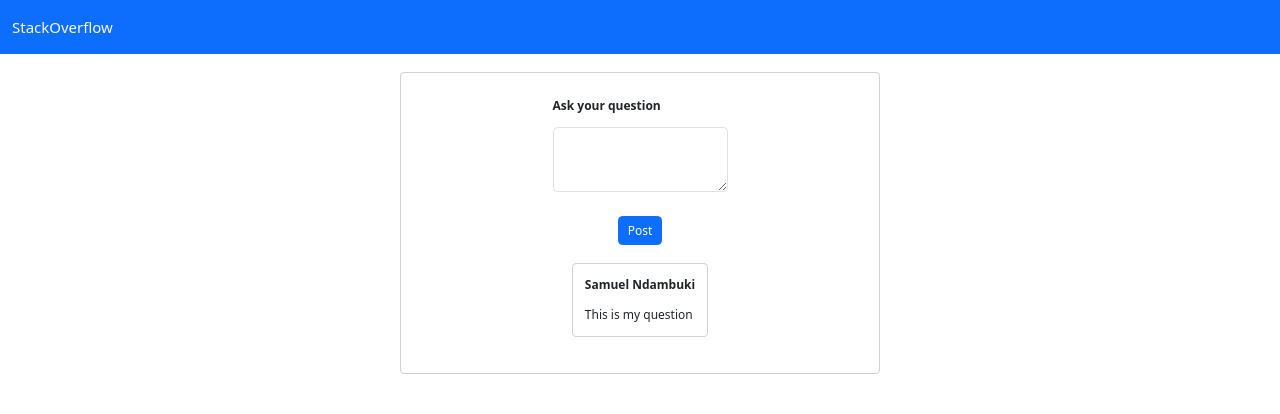
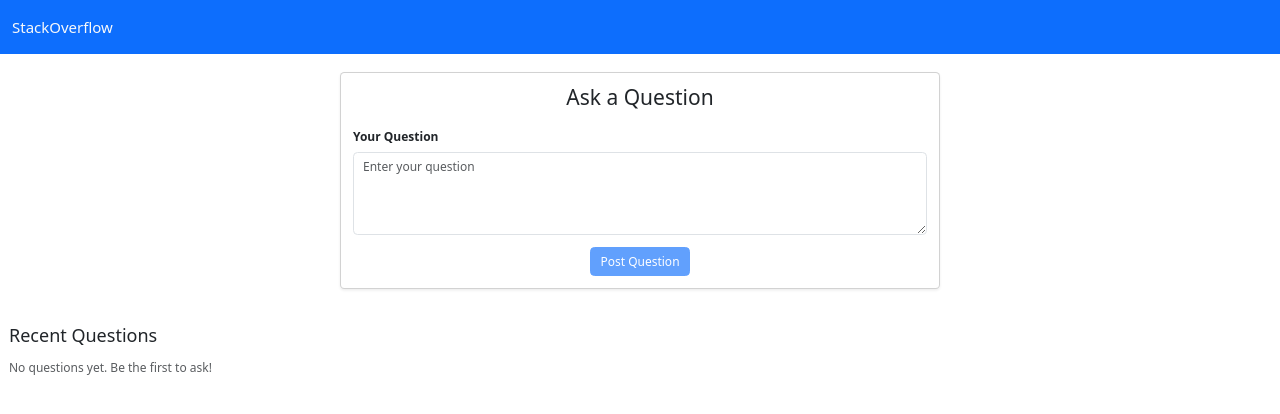
Before and after one commit to samndambuki/stack-overflow, an Angular app: page /home in a window 1280 px wide. Shown: the top 414 px of the page. Built offline with nearby package versions, Linux system fonts and the light colour scheme.

Commit message:
worked on posting a question with minor bugs

```diff
--- a/mock-api/db.json
+++ b/mock-api/db.json
@@ -13,5 +13,16 @@
       "password": "098765"
     }
   ],
-  "questions": []
+  "questions": [
+    {
+      "id": "",
+      "username": "",
+      "question": "what is your favorite programming language?"
+    },
+    {
+      "id": "",
+      "username": "sam",
+      "question": "why is typescript used in angular?"
+    }
+  ]
 }
--- a/src/app/models/question.ts
+++ b/src/app/models/question.ts
@@ -4,5 +4,5 @@ export interface Question{
     id:string;
     username:string;
     question:string;
-    solutions:Solution[];
+    solutions?:Solution[];
 }
--- a/src/app/models/solution.ts
+++ b/src/app/models/solution.ts
@@ -1,7 +1,7 @@
 export interface Solution{
     id:string;
     username:string;
-    upvotes:0;
-    downvotes:0;
+    upvotes:number;
+    downvotes:number;
     answer:string;
 }
--- a/src/app/pages/home/home.html
+++ b/src/app/pages/home/home.html
@@ -1,14 +1,82 @@
-<div class="container d-flex flex-column justify-content-center align-items-center mt-4 card p-4 gap-3" style="width: 40rem;">
+<!-- <div class="container d-flex flex-column justify-content-center align-items-center mt-4 card p-4 gap-3" style="width: 40rem;">
 <div class="mb-3 mt-2">
-   <p class="fw-bold">Ask your question</p>
+   <h6 class="fw-bold">Ask your question</h6>
   <textarea [(ngModel)]="question" class="form-control" id="questiontxtarea" rows="3"></textarea>
 </div>
 {{question}}
 <button type="button" class="btn btn-primary">Post</button>
 <div class="card mt-2 m-4">
   <div class="card-body">
-    <p class="fw-bold">Samuel Ndambuki</p>
+    <p class="fw-semibold">Samuel Ndambuki</p>
     <p class="card-text">This is my question</p>
   </div>
 </div>
+</div> -->
+<div class="container-fluid py-4">
+  <div class="card shadow-sm mx-auto" style="max-width: 600px;">
+    <div class="card-body">
+      <h3 class="card-title text-center mb-4">Ask a Question</h3>
+      <form [formGroup]="questionForm" (ngSubmit)="post()">
+        <div class="mb-3">
+          <label for="questionInput" class="form-label fw-bold">Your Question</label>
+          <textarea
+            id="questionInput"
+            formControlName="questionInput"
+            class="form-control"
+            rows="4"
+            placeholder="Enter your question"
+            [ngClass]="{
+              'is-invalid': questionForm.get('questionInput')?.invalid && (questionForm.get('questionInput')?.touched || questionForm.get('questionInput')?.dirty)
+            }"
+          ></textarea>
+          @if (questionForm.get('questionInput')?.invalid && (questionForm.get('questionInput')?.touched || questionForm.get('questionInput')?.dirty)) {
+            <div class="invalid-feedback">
+              @if (questionForm.get('questionInput')?.errors?.['required']) {
+                <div>Question is required</div>
+              }
+              @if (questionForm.get('questionInput')?.errors?.['minlength']) {
+                <div>Question must be at least 3 characters long</div>
+              }
+            </div>
+          }
+        </div>
+        <div class="text-center">
+          <button
+            type="submit"
+            class="btn btn-primary"
+            [disabled]="questionForm.invalid || isLoading()"
+          >
+            @if (isLoading()) {
+              <span class="spinner-border spinner-border-sm me-2" role="status" aria-hidden="true"></span>
+              Posting...
+            } @else {
+              Post Question
+            }
+          </button>
+        </div>
+        @if (errorMessage()) {
+          <div class="alert alert-danger mt-3" role="alert">
+            {{ errorMessage() }}
+          </div>
+        }
+      </form>
+    </div>
+  </div>
+
+  <div class="mt-5">
+    <h4 class="mb-3">Recent Questions</h4>
+    @if (questionsList().length === 0) {
+      <p class="text-muted">No questions yet. Be the first to ask!</p>
+    } @else {
+      <div class="list-group">
+        @for (question of questionsList(); track question.id) {
+          <div class="list-group-item list-group-item-action">
+            <h5 class="mb-1">{{ question.question }}</h5>
+            <p class="mb-1 text-muted">Asked by {{ question.username }}</p>
+            <small>Solutions: {{ question.solutions?.length }}</small>
+          </div>
+        }
+      </div>
+    }
+  </div>
 </div>
--- a/src/app/pages/home/home.ts
+++ b/src/app/pages/home/home.ts
@@ -1,21 +1,61 @@
 import { CommonModule } from '@angular/common';
-import { Component, inject } from '@angular/core';
-import { FormsModule } from '@angular/forms';
+import { Component, inject, signal } from '@angular/core';
+import { FormControl, FormGroup, FormsModule, ReactiveFormsModule, Validators } from '@angular/forms';
 import { QuestionService } from '../../services/question-service';
+import { Question } from '../../models/question';
+import { UserService } from '../../services/user-service';
+import { catchError, of } from 'rxjs';
 
 @Component({
   selector: 'app-home',
-  imports: [CommonModule,FormsModule],
+  imports: [CommonModule,FormsModule,ReactiveFormsModule],
   templateUrl: './home.html',
   styleUrl: './home.scss'
 })
 export class Home {
-question:string = '';
+questionsList = signal<Question[]>([]);
+errorMessage = signal<string|null>(null);
+isLoading = signal<boolean>(false);
+
+
+questionForm = new FormGroup({
+  questionInput : new FormControl('',[Validators.required,Validators.minLength(3)])
+})
+
 private questionService = inject(QuestionService);
+private userService = inject(UserService);
+
+
 post(){
-  this.questionService.postQuestion(this.question).subscribe(
-    (next)=>{},
-    (error)=>{}
-)
+  if(this.questionForm.valid && this.userService.user()?.username){
+    this.isLoading.set(true);
+    const newQuestion:Question = {
+      id:'',
+      username:this.userService.user()?.username ?? '',
+      question:this.questionForm.get('questionInput')?.value ?? '',
+      // solutions:[]
+    }
+    this.questionService.postQuestion(newQuestion).pipe(
+      catchError((err)=>{
+        this.errorMessage.set('Failed to post question')
+        this.isLoading.set(false);
+        console.error(err);
+        return of(null);
+      })
+    ).subscribe(
+      {
+        next:(res)=>{
+          if(res){
+            this.questionsList.update(questions=>[...questions,res])
+            this.questionForm.reset()
+            this.errorMessage.set(null);
+          }
+          this.isLoading.set(false)
+        }
+      }
+    )
+  }else{
+    this.errorMessage.set('Please enter a valid question')
+  }
 }
 }
--- a/src/app/pages/login/login.ts
+++ b/src/app/pages/login/login.ts
@@ -25,20 +25,22 @@ export class Login {
     if(this.loginForm.valid){
       const {email,password} = this.loginForm.value;
       this.userService.getUser(email ?? '').subscribe(
-        (users)=>{
+        {
+          next:(users)=>{
           const user = users.find(u=>u.password === password);
           if(user){
+            this.userService.setUser(user);
             localStorage.setItem('user',JSON.stringify(user));
             this.submissionsStatus.set('login successful');
             this.router.navigate(['home']);
           }else{
             this.submissionsStatus.set('Invalid email or password');
           }
-        },
-      (error)=>{
-        this.submissionsStatus.set('Error logging in');
-        console.error(error);
-      }
+          },
+          error:(error)=>{
+            this.submissionsStatus.set('Error logging in');
+          }
+        }
       )
     }else{
       this.submissionsStatus.set('please fix form errors');
--- a/src/app/services/question-service.ts
+++ b/src/app/services/question-service.ts
@@ -1,13 +1,15 @@
 import { HttpClient } from '@angular/common/http';
 import { inject, Injectable } from '@angular/core';
+import { Observable } from 'rxjs';
+import { Question } from '../models/question';
 
 @Injectable({
   providedIn: 'root'
 })
 export class QuestionService {
-  private baseUrl = 'https://localhost:3000';
+  private baseUrl = 'http://localhost:3000';
   private http = inject(HttpClient);
-  postQuestion(question:string){
-    return this.http.post(`${this.baseUrl}/questions`,question)
+  postQuestion(question:Question):Observable<Question>{
+    return this.http.post<Question>(`${this.baseUrl}/questions`,question)
   }
 }
--- a/src/app/services/user-service.ts
+++ b/src/app/services/user-service.ts
@@ -1,5 +1,5 @@
 import { HttpClient, HttpParams } from '@angular/common/http';
-import { inject, Injectable } from '@angular/core';
+import { inject, Injectable, signal } from '@angular/core';
 import { Observable } from 'rxjs';
 import { User } from '../models/user';
 
@@ -8,8 +8,10 @@ import { User } from '../models/user';
 })
 export class UserService {
   private http = inject(HttpClient);
-  // public user:User | null= null;
   private baseUrl = 'http://localhost:3000';
+
+  user = signal<User|null>(null);
+
   createAccount(userObj:User):Observable<User>{
     return this.http.post<User>(`${this.baseUrl}/users`,userObj)
   }
@@ -17,4 +19,8 @@ export class UserService {
     const params = new HttpParams().set('email',email);
     return this.http.get<User[]>(`${this.baseUrl}/users`,{params})
   }
+
+  setUser(user:User|null){
+    this.user.set(user);
+  }
 }
```
